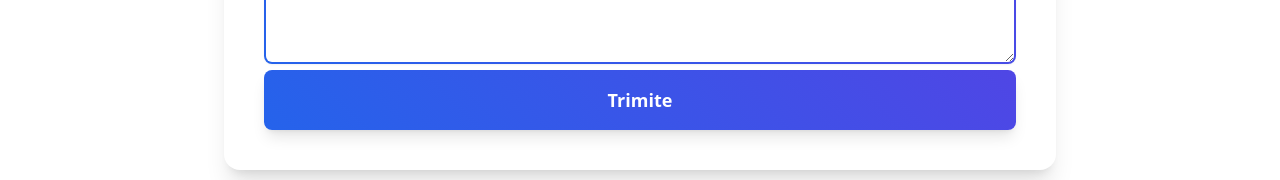
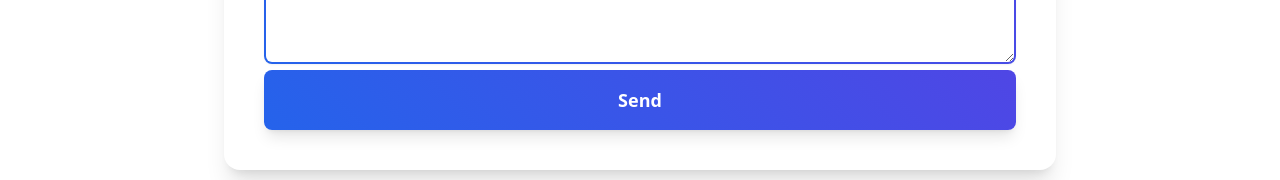
Before and after one commit to SkipsSkips/boomin.dev_final, a React (Vite) app: page / in a window 1280 px wide. Shown: the part 4557-4737 px from the top of the page. Built offline with nearby package versions, Linux system fonts and the light colour scheme.

Commit message:
Update ContactForm.jsx

```diff
--- a/components/ContactForm.jsx
+++ b/components/ContactForm.jsx
@@ -119,7 +119,7 @@ const ContactForm = () => {
           disabled={isSubmitting}
           className="w-full button-gradient text-white py-4 px-8 rounded-lg text-lg font-semibold shadow-lg shadow-indigo-500/25 hover:shadow-xl hover:shadow-indigo-500/40 transition-all duration-300 flex items-center justify-center disabled:opacity-50 disabled:cursor-not-allowed"
         >
-          {isSubmitting ? "Se trimite..." : "Trimite"}
+          {isSubmitting ? "Sending..." : "Send"}
         </button>
         {status.submitted && (
           <div
```
